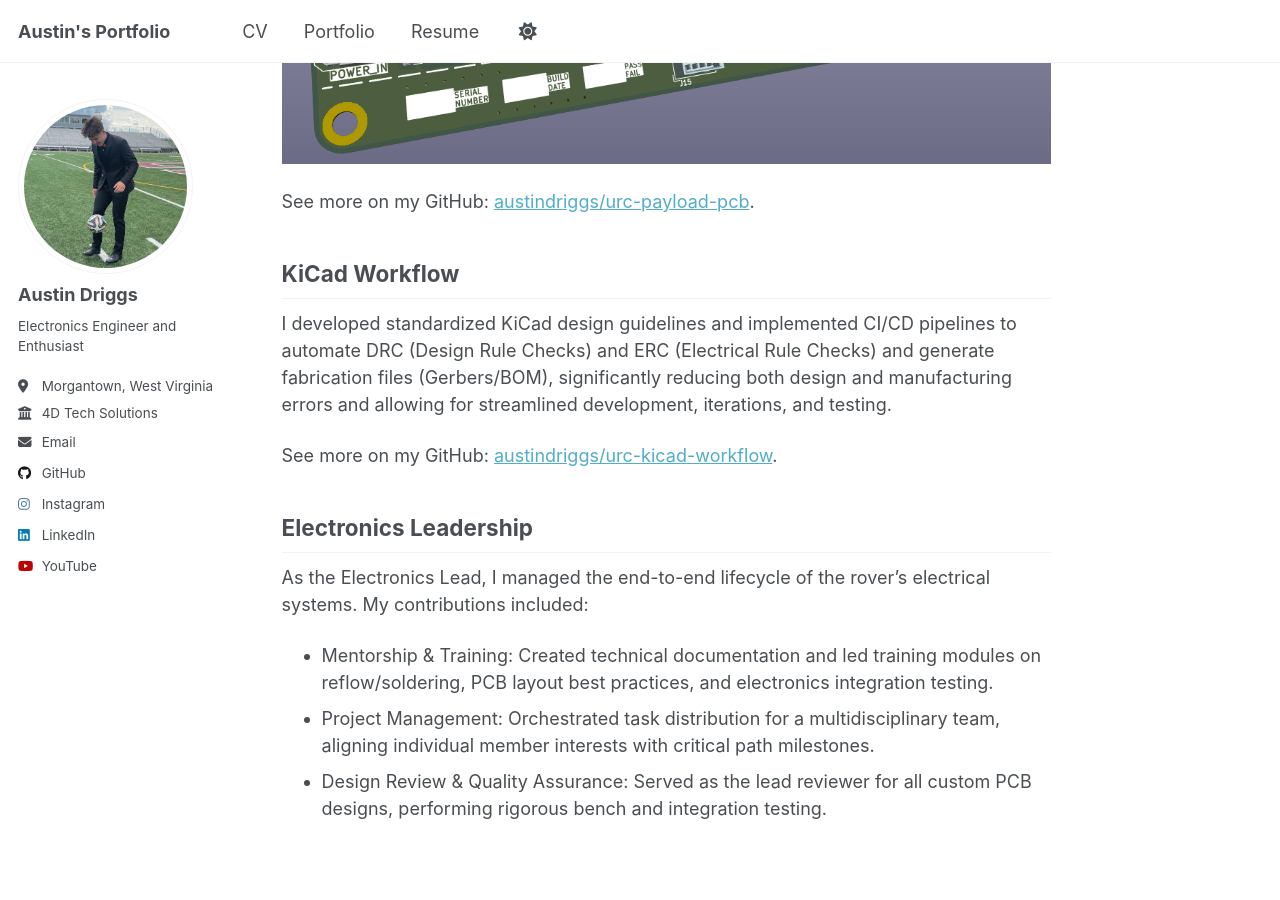
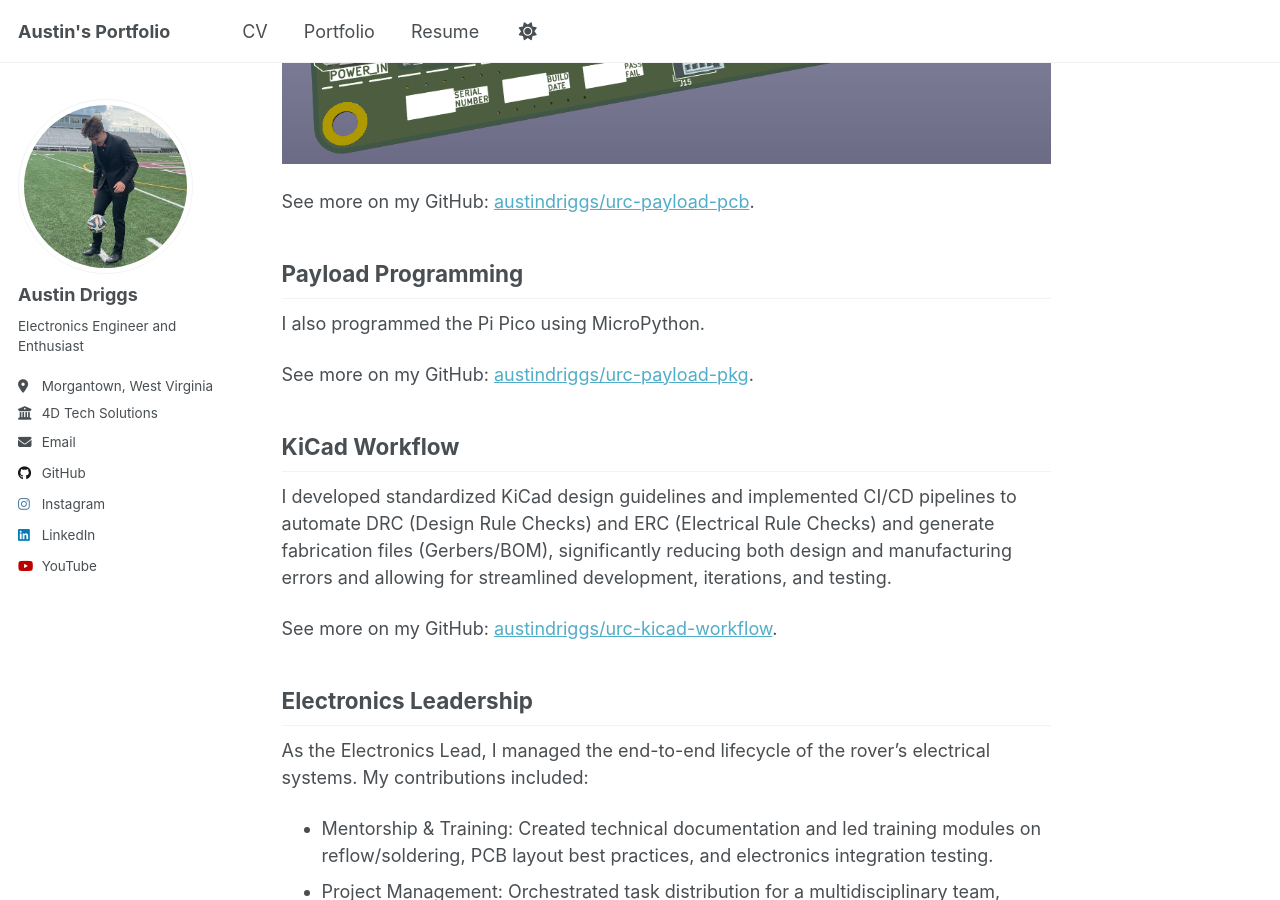
Before and after one commit to austindriggs/austindriggs.github.io, a Jekyll site: the page built from _portfolio/urc.md, in a window 1280 px wide and 900 px high, scrolled down 1760 px. Built offline with Jekyll 4.4.1, drawn with Linux system fonts in a browser that asks for light colours; a script that is not in the unit is left out.

Commit message:
more urc

```diff
--- a/_portfolio/urc.md
+++ b/_portfolio/urc.md
@@ -32,6 +32,13 @@ I designed an all-purpose control and interface board to manage mission-critical
 See more on my GitHub: [austindriggs/urc-payload-pcb](https://github.com/austindriggs/urc-payload-pcb/).
 
 
+## Payload Programming
+
+I also programmed the Pi Pico using MicroPython.
+
+See more on my GitHub: [austindriggs/urc-payload-pkg](https://github.com/austindriggs/urc-payload-pkg/).
+
+
 ## KiCad Workflow
 
 I developed standardized KiCad design guidelines and implemented CI/CD pipelines to automate DRC (Design Rule Checks) and ERC (Electrical Rule Checks) and generate fabrication files (Gerbers/BOM), significantly reducing both design and manufacturing errors and allowing for streamlined development, iterations, and testing.
```
Also changed, not shown: _pages/cv.md (+7 -1 lines).
